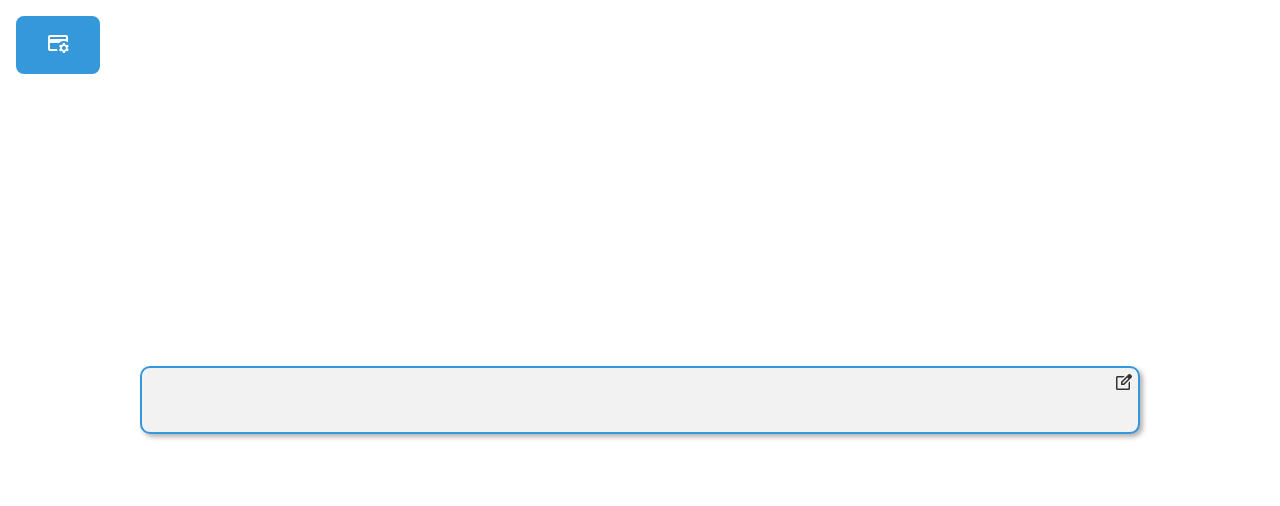
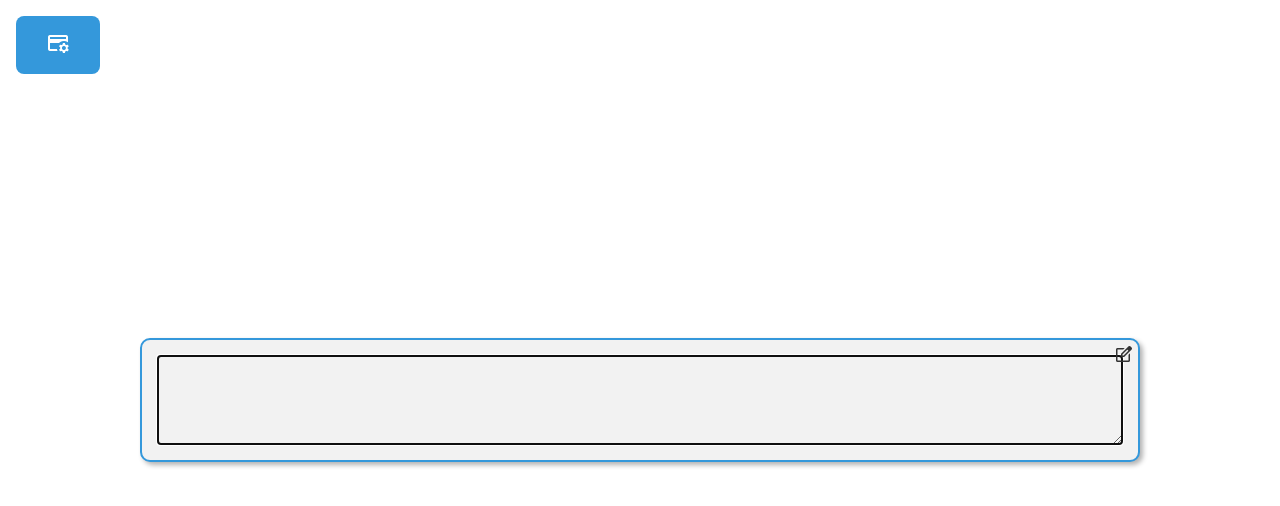
Before and after one commit to jonatansegovia/JS-asker, a React (Vite) app: page / in a window 1280 px wide. Both pictures are taken after a click on the element "Edit_square". Shown: the top 506 px of the page. Built offline with nearby package versions, Linux system fonts and the light colour scheme; no server answers; the database is empty.

Commit message:
feature (Item): handle blur, handle cursor in textarea and textarea added

```diff
--- a/src/components/Item/Item.tsx
+++ b/src/components/Item/Item.tsx
@@ -1,3 +1,5 @@
+import { useEffect, useRef, useState } from 'react';
+
 import Icon from '../Icon/Icon';
 
 import './Item.styled.css';
@@ -7,13 +9,44 @@ interface Item {
   handleClick?: () => void;
   isBack?: boolean;
   name: string;
+  handleEditMode: (mode: boolean) => void;
   text: string;
 }
-const Item = ({ text, edit, name, handleClick }: Item) => (
-  <div className={name} onClick={handleClick}>
-    <p className="inner-text">{text}</p>
-    <Icon iconName="edit_square" />
-  </div>
-);
+const Item = ({ edit, name, handleClick, handleEditMode, text }: Item) => {
+  const [innerText, setInnerText] = useState(text);
+  const textareaRef = useRef<HTMLTextAreaElement | null>(null);
+
+  useEffect(() => {
+    if (edit && textareaRef.current) {
+      const textLength = textareaRef.current.value.length;
+      textareaRef.current.setSelectionRange(textLength, textLength);
+      textareaRef.current.focus();
+    }
+  }, [edit]);
+
+  return (
+    <div className={name} onClick={handleClick}>
+      {edit ? (
+        <textarea
+          className="inner-text"
+          disabled={!edit}
+          onChange={(e) => setInnerText(e.target.value)}
+          onBlur={() => handleEditMode(!edit)}
+          ref={textareaRef}
+          value={innerText}
+        />
+      ) : (
+        <p
+          className="inner-text"
+          contentEditable={edit}
+          suppressContentEditableWarning
+        >
+          {innerText}
+        </p>
+      )}
+      <Icon iconName="edit_square" />
+    </div>
+  );
+};
 
 export default Item;
```
